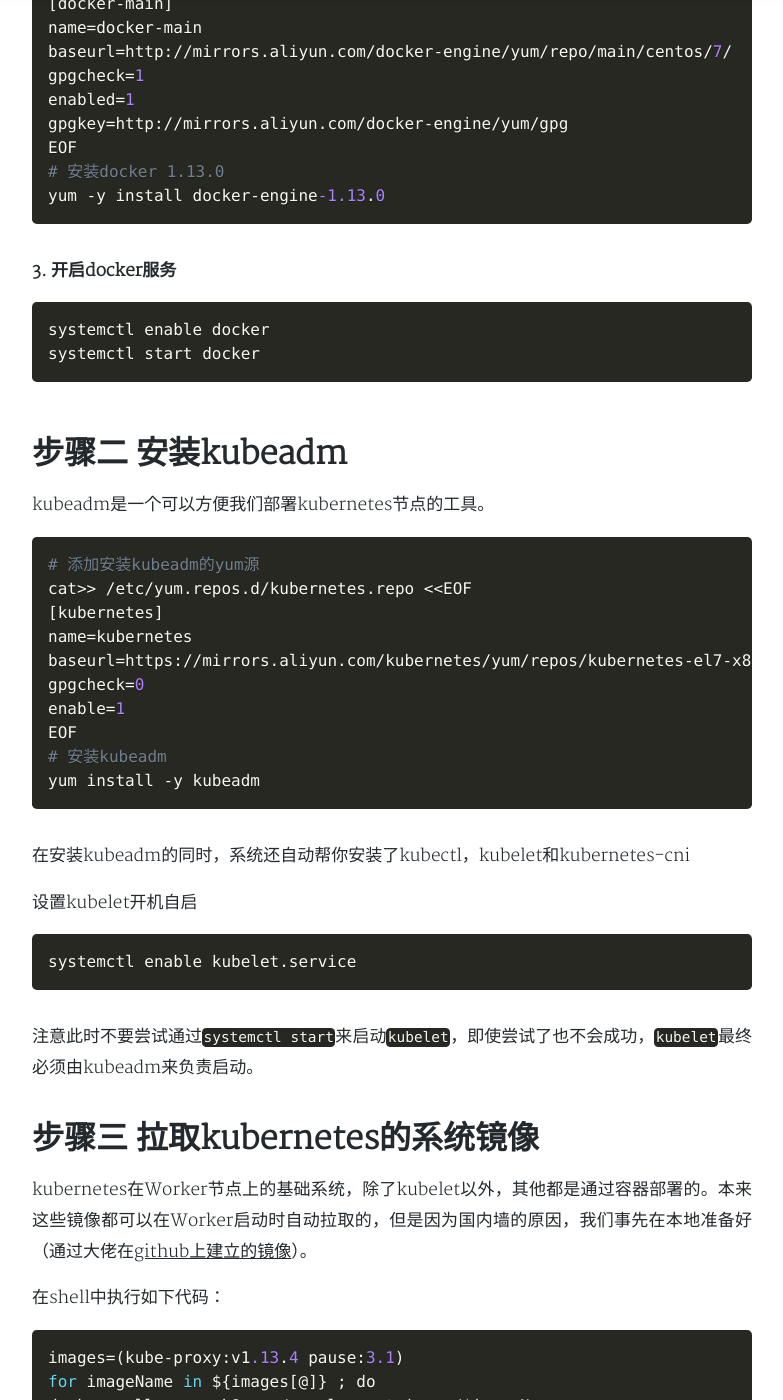
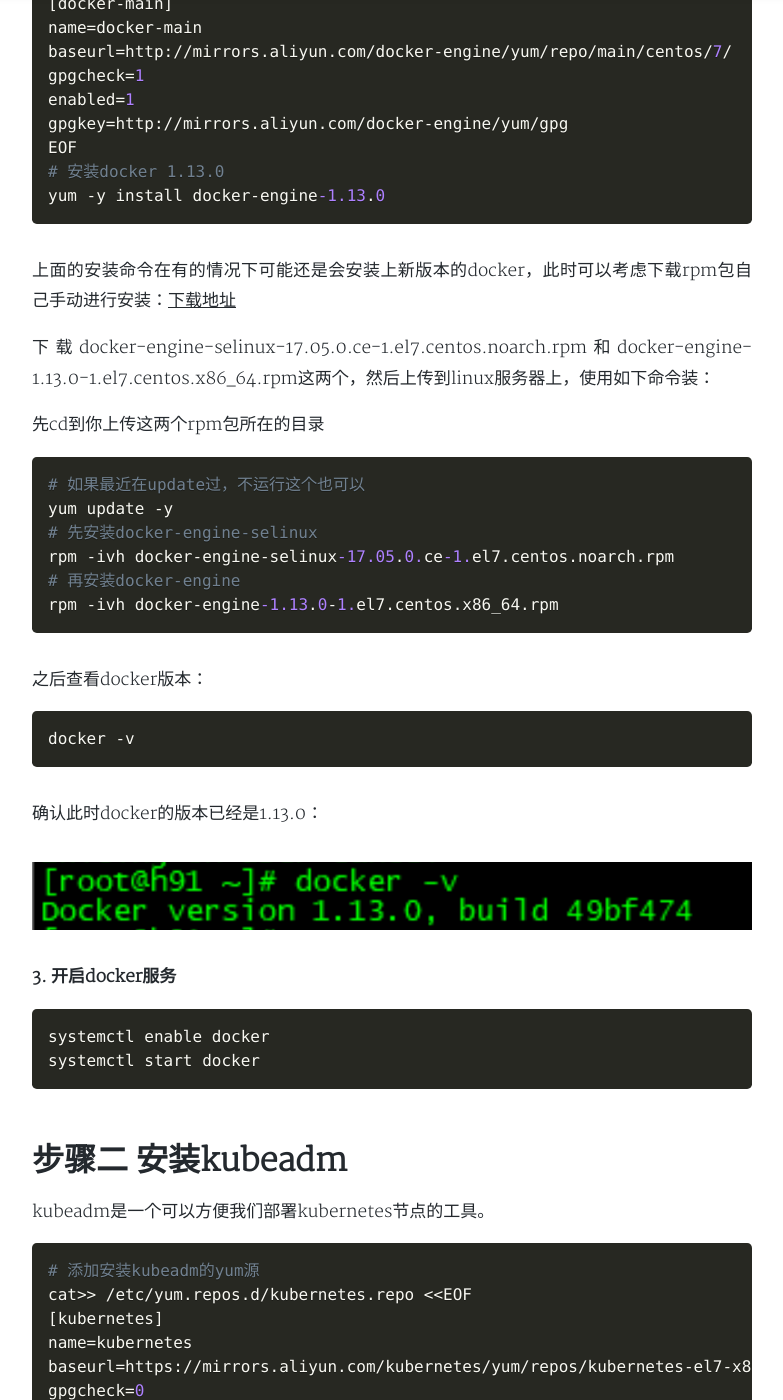
Before and after one commit to DQinYuan/dqinyuan.github.io, a Jekyll site: the page built from _posts/2019-03-22-kubernetes-worker-node-deploy.md, in a window 1280 px wide and 1400 px high, scrolled down 1229 px. Shown: the whole window, without its empty margins (248-1031 px from the left). Built offline with Jekyll 4.4.1, drawn with Linux system fonts in a browser that asks for light colours; nearby versions of some CDN libraries; comment, search, counter and statistics services are not loaded; a style sheet for code colours, icons or effects is not loaded.

Commit message:
k8s worker rpm

````diff
--- a/_posts/2019-03-22-kubernetes-worker-node-deploy.md
+++ b/_posts/2019-03-22-kubernetes-worker-node-deploy.md
@@ -51,6 +51,34 @@
 # 安装docker 1.13.0
 yum -y install docker-engine-1.13.0
 ```
+
+上面的安装命令在有的情况下可能还是会安装上新版本的docker，此时可以考虑下载rpm包自己手动进行安装：[下载地址](https://yum.dockerproject.org/repo/main/centos/7/Packages/)
+
+下载docker-engine-selinux-17.05.0.ce-1.el7.centos.noarch.rpm和docker-engine-1.13.0-1.el7.centos.x86_64.rpm这两个，然后上传到linux服务器上，使用如下命令装：
+
+先cd到你上传这两个rpm包所在的目录
+
+```python
+# 如果最近在update过，不运行这个也可以
+yum update -y
+# 先安装docker-engine-selinux
+rpm -ivh docker-engine-selinux-17.05.0.ce-1.el7.centos.noarch.rpm
+# 再安装docker-engine
+rpm -ivh docker-engine-1.13.0-1.el7.centos.x86_64.rpm
+```
+
+之后查看docker版本：
+
+```python
+docker -v
+```
+
+确认此时docker的版本已经是1.13.0：
+
+![确认docker版本](/assets/img/kubernetes/dockerversion.png)
+
+
+
 
 **3. 开启docker服务**
 ```python
````
Also changed, not shown: assets/img/kubernetes/dockerversion.png (added).
